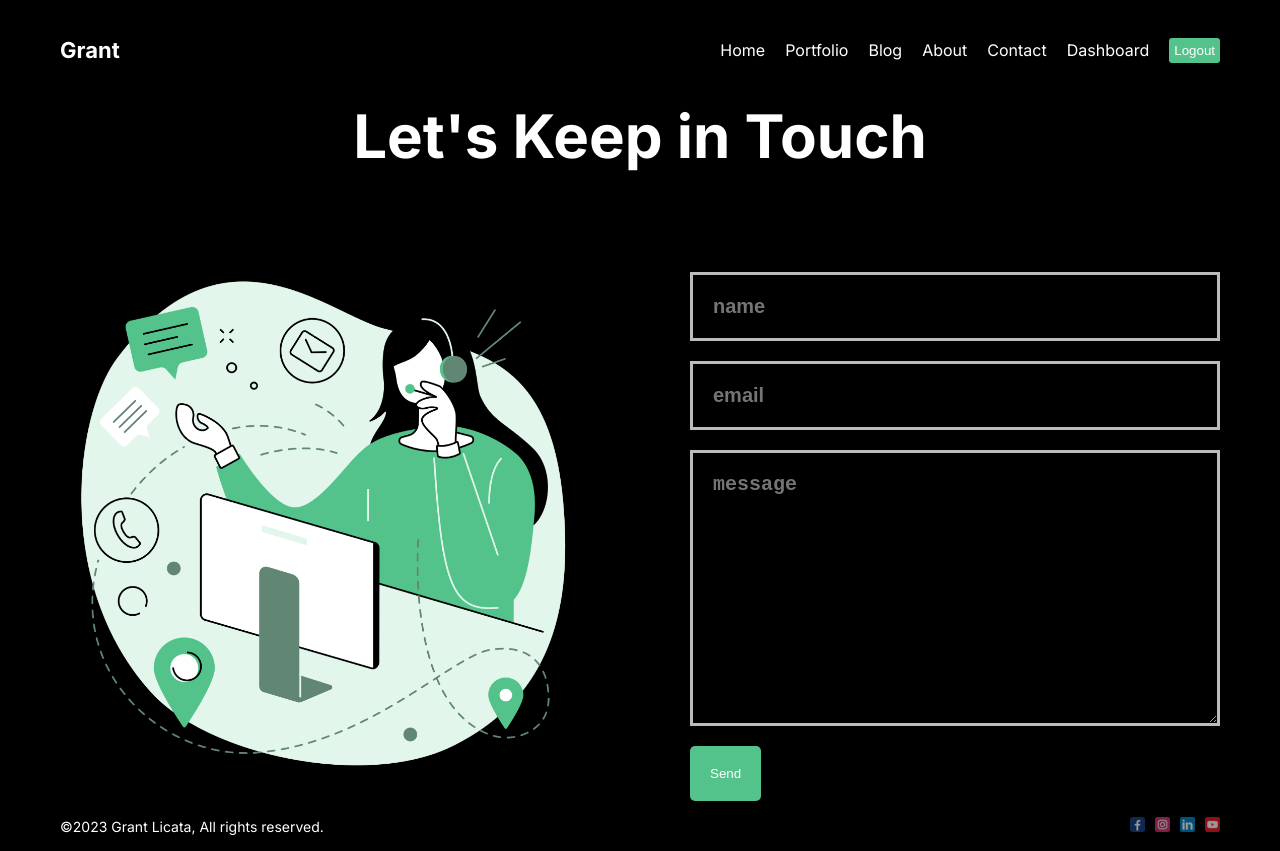
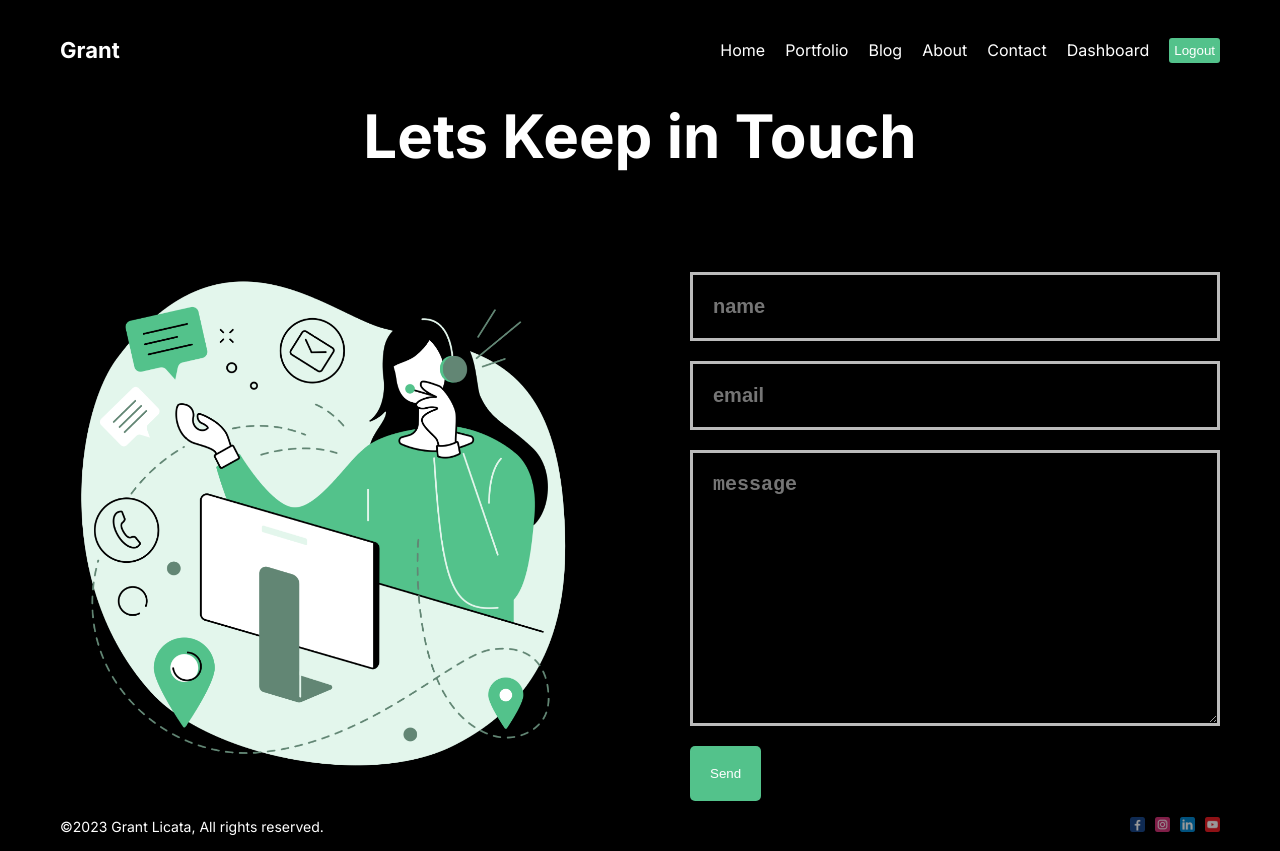
Before and after one commit to GrantLicata/Portfolio, a Next.js app: page /contact in a window 1280 px wide. Built offline with nearby package versions, Linux system fonts and the light colour scheme.

Commit message:
Contact header adjustment

```diff
--- a/src/app/contact/page.jsx
+++ b/src/app/contact/page.jsx
@@ -6,7 +6,7 @@
 const Contact = () => {
   return (
     <div className={styles.container}>
-      <h1 className={styles.title}>Let's Keep in Touch</h1>
+      <h1 className={styles.title}>Lets Keep in Touch</h1>
       <div className={styles.content}>
         <div className={styles.imgContainer}>
           <Image
```
